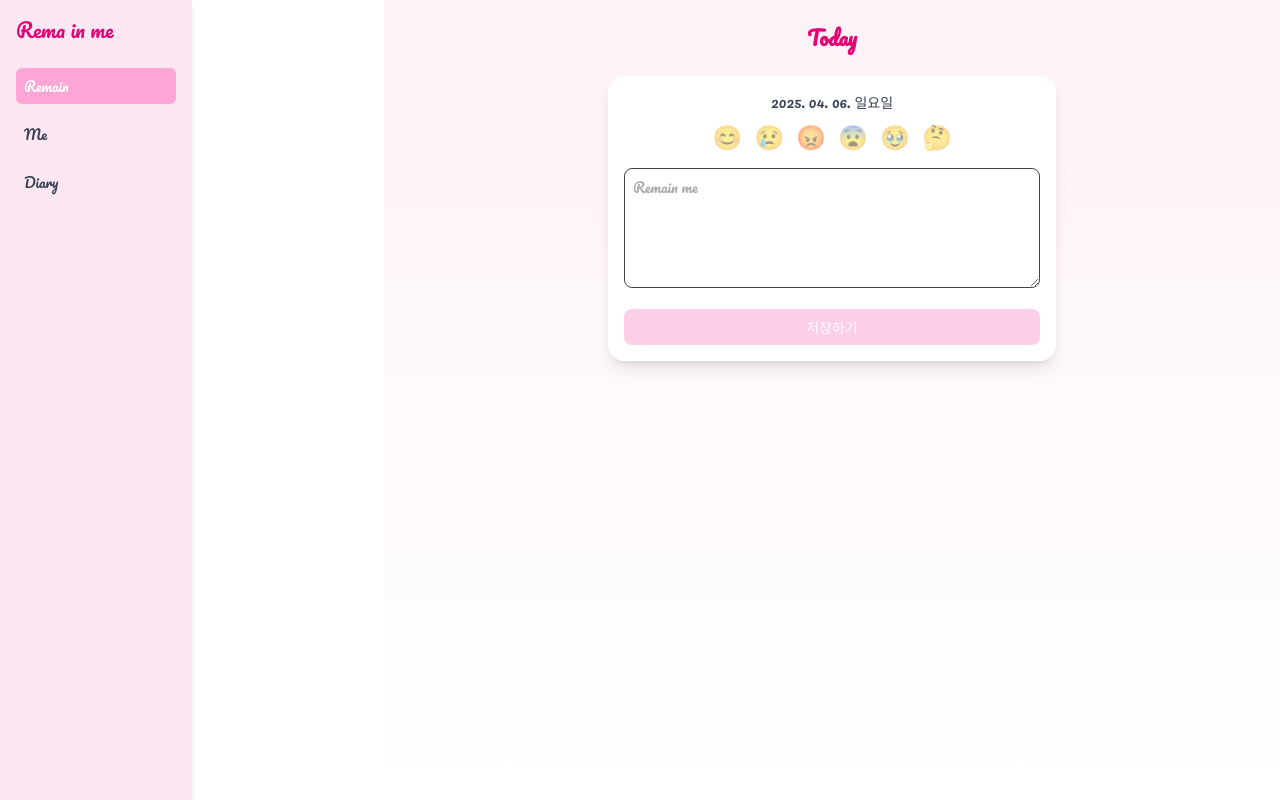
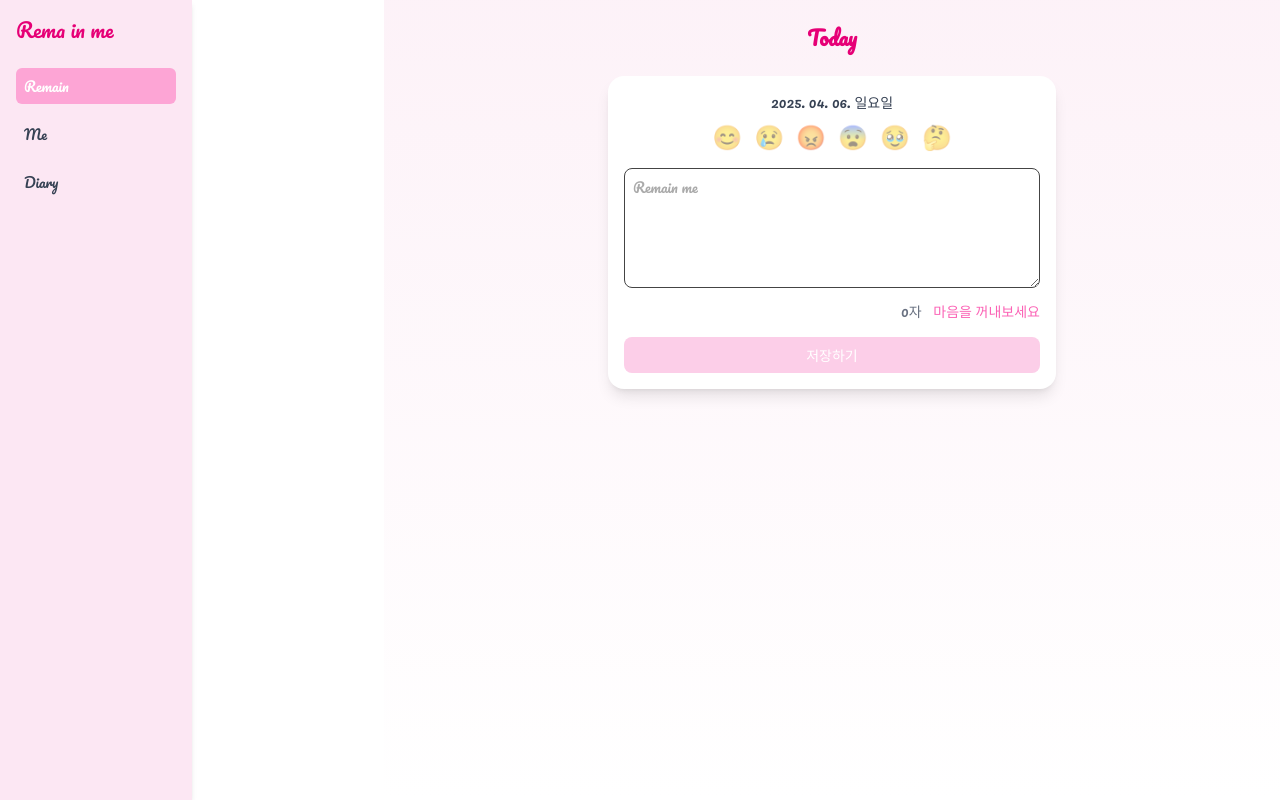
Before and after one commit to Juice-kudo/rema-in-me, a Next.js app: page /write in a window 1280 px wide. Built offline with nearby package versions, Linux system fonts and the light colour scheme; no server answers.

Commit message:
글자수 멘트 추가, 다이어리 날짜 오류 수정

```diff
--- a/app/layout.tsx
+++ b/app/layout.tsx
@@ -13,32 +13,22 @@ export default function RootLayout({ children }: { children: ReactNode }) {
   return (
     <html lang="ko">
       <head>
-        {/* 🌸 Pacifico 폰트 불러오기 */}
-        <link
-          href="https://fonts.googleapis.com/css2?family=Pacifico&display=swap"
-          rel="stylesheet"
-        />
-
-        {/* ✅ PWA + 상단바 색상 (연한 핑크) */}
+        <link href="https://fonts.googleapis.com/css2?family=Pacifico&display=swap" rel="stylesheet" />
         <link rel="manifest" href="/manifest.json" />
-        <meta name="theme-color" content="#fce7f3" /> {/* 🌸 연핑크 톤 */}
+        <meta name="theme-color" content="#fce7f3" />
         <meta name="apple-mobile-web-app-capable" content="yes" />
         <meta name="apple-mobile-web-app-status-bar-style" content="default" />
         <meta name="apple-mobile-web-app-title" content="rema in me" />
       </head>
-
       <body className="pt-14 sm:pt-0 font-pacifico bg-pink-100">
-        {/* ✅ 데스크탑: 좌측 사이드바 */}
         <div className="hidden sm:block">
           <Sidebar />
         </div>
 
-        {/* ✅ 모바일: 오른쪽 드로어 메뉴 */}
         <div className="block sm:hidden">
           <DrawerMenu />
         </div>
 
-        {/* ✅ 페이지 내용 */}
         <main className="ml-0 sm:ml-48">{children}</main>
       </body>
     </html>
--- a/app/write/page.tsx
+++ b/app/write/page.tsx
@@ -1,6 +1,6 @@
 "use client";
 
-import { useState, useEffect } from "react";
+import { useState } from "react";
 import { useRouter } from "next/navigation";
 import { motion, AnimatePresence } from "framer-motion";
 import { auth, db } from "@/lib/firebase";
@@ -36,7 +36,11 @@ export default function WritePage() {
       return;
     }
 
-    const today = new Date().toISOString().split("T")[0];
+    // ✅ 한국 시간 기준으로 날짜 저장
+    const now = new Date();
+    const koreaTime = new Date(now.getTime() + 9 * 60 * 60 * 1000);
+    const today = koreaTime.toISOString().split("T")[0];
+
     const diaryRef = doc(db, "users", user.uid, "diaries", today);
 
     try {
@@ -91,6 +95,20 @@ export default function WritePage() {
               placeholder="Remain me"
               className="w-full p-2 border rounded-lg text-sm min-h-[120px] placeholder-gray-600"
             />
+            {/* 글자 수 & 멘트 */}
+            <div className="mt-2 text-sm text-right text-gray-500">
+              {entry.length}자{" "}
+              <span className="ml-2 text-pink-400">
+                {entry.length === 0
+                  ? "마음을 꺼내보세요"
+                  : entry.length < 50
+                  ? "살짝 마음이 열리기 시작했어요"
+                  : entry.length < 150
+                  ? "감정이 차오르고 있어요"
+                  : "이 순간, 진심이 담겼네요"}
+              </span>
+            </div>
+
 
             <button
               onClick={saveDiaryToFirestore}
@@ -107,7 +125,7 @@ export default function WritePage() {
             exit={{ opacity: 0 }}
             className="text-center mt-6 text-gray-700 w-full max-w-md mx-auto"
           >
-            <div className="text-xl sm:text-2xl text-pink-500 font-semibold mb-4">
+            <div className="text-xl sm:text-2xl text-pink-500 font-semibold mb-6">
               이 순간을, 기억할게요.
             </div>
 
@@ -117,7 +135,7 @@ export default function WritePage() {
                 setEntry("");
                 setEmotion("");
               }}
-              className="mt-2 w-full bg-gray-400 text-white py-2 rounded-lg hover:bg-gray-500 text-sm"
+              className="w-full bg-gray-400 text-white py-2 rounded-lg hover:bg-gray-500 text-sm"
             >
               ← 다시 작성하기
             </button>
--- a/tailwind.config.ts
+++ b/tailwind.config.ts
@@ -1,8 +1,6 @@
-// tailwind.config.ts
-
 import type { Config } from "tailwindcss";
 
-const config: Partial<Config> = {
+const config = {
   content: [
     "./app/**/*.{js,ts,jsx,tsx}",
     "./components/**/*.{js,ts,jsx,tsx}",
@@ -23,6 +21,6 @@ const config: Partial<Config> = {
     "level-5",
   ],
   plugins: [],
-};
+} as unknown as Config; // ✅ 타입 단언으로 에러 방지
 
-export default config as Config;
+export default config;
```
